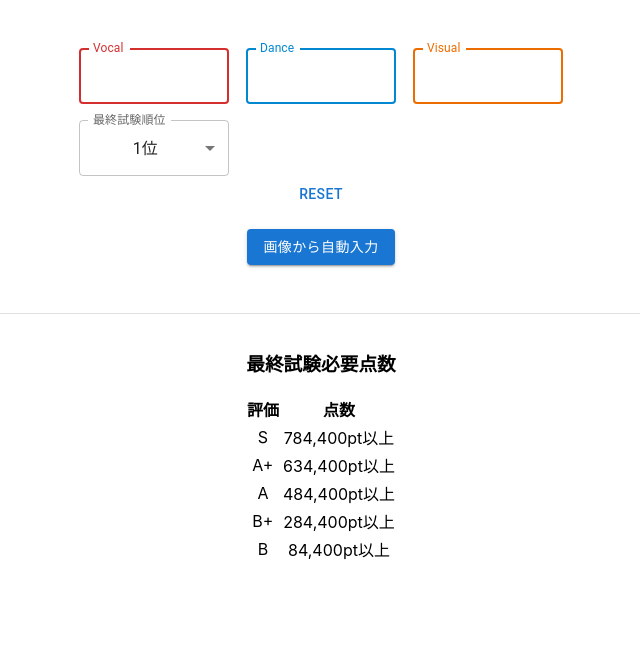
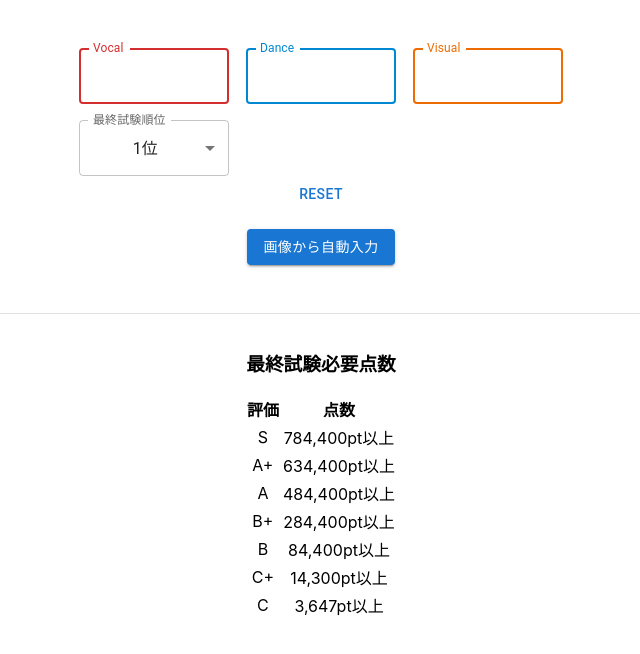
Before and after one commit to ksikou23/wonder_scale, a React (Vite) app: page / in a window 1280 px wide. Shown: the top 654 px of the page, without its empty margins (319-959 px from the left). Built offline with nearby package versions, Linux system fonts and the light colour scheme.

Commit message:
feat(rank): add showing c, c-plus

```diff
--- a/src/components/ReverseCalc.tsx
+++ b/src/components/ReverseCalc.tsx
@@ -3,6 +3,8 @@ import reverse_calc, {
   SCORE_A_PLUS,
   SCORE_B,
   SCORE_B_PLUS,
+  SCORE_C,
+  SCORE_C_PLUS,
   SCORE_S,
 } from "../util/reverse_calc";
 
@@ -19,6 +21,8 @@ export default function ReverseCalc(props: {
     { rank: "A", calc_text: get_reverse_calc_text(props, SCORE_A) },
     { rank: "B+", calc_text: get_reverse_calc_text(props, SCORE_B_PLUS) },
     { rank: "B", calc_text: get_reverse_calc_text(props, SCORE_B) },
+    { rank: "C+", calc_text: get_reverse_calc_text(props, SCORE_C_PLUS) },
+    { rank: "C", calc_text: get_reverse_calc_text(props, SCORE_C) },
   ];
   return (
     <div className="ReverseCalc" style={{ paddingTop: "1em" }}>
```
